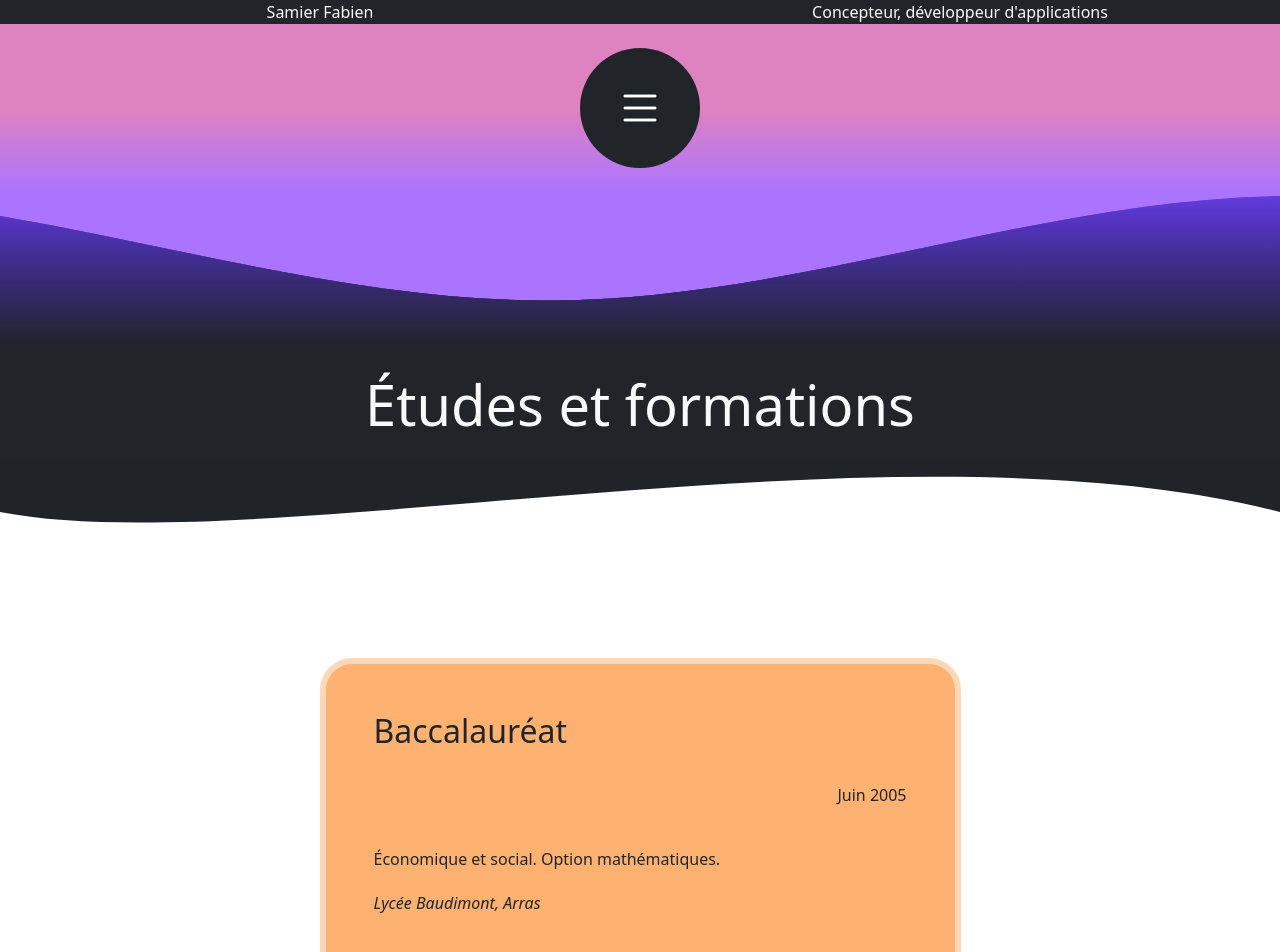
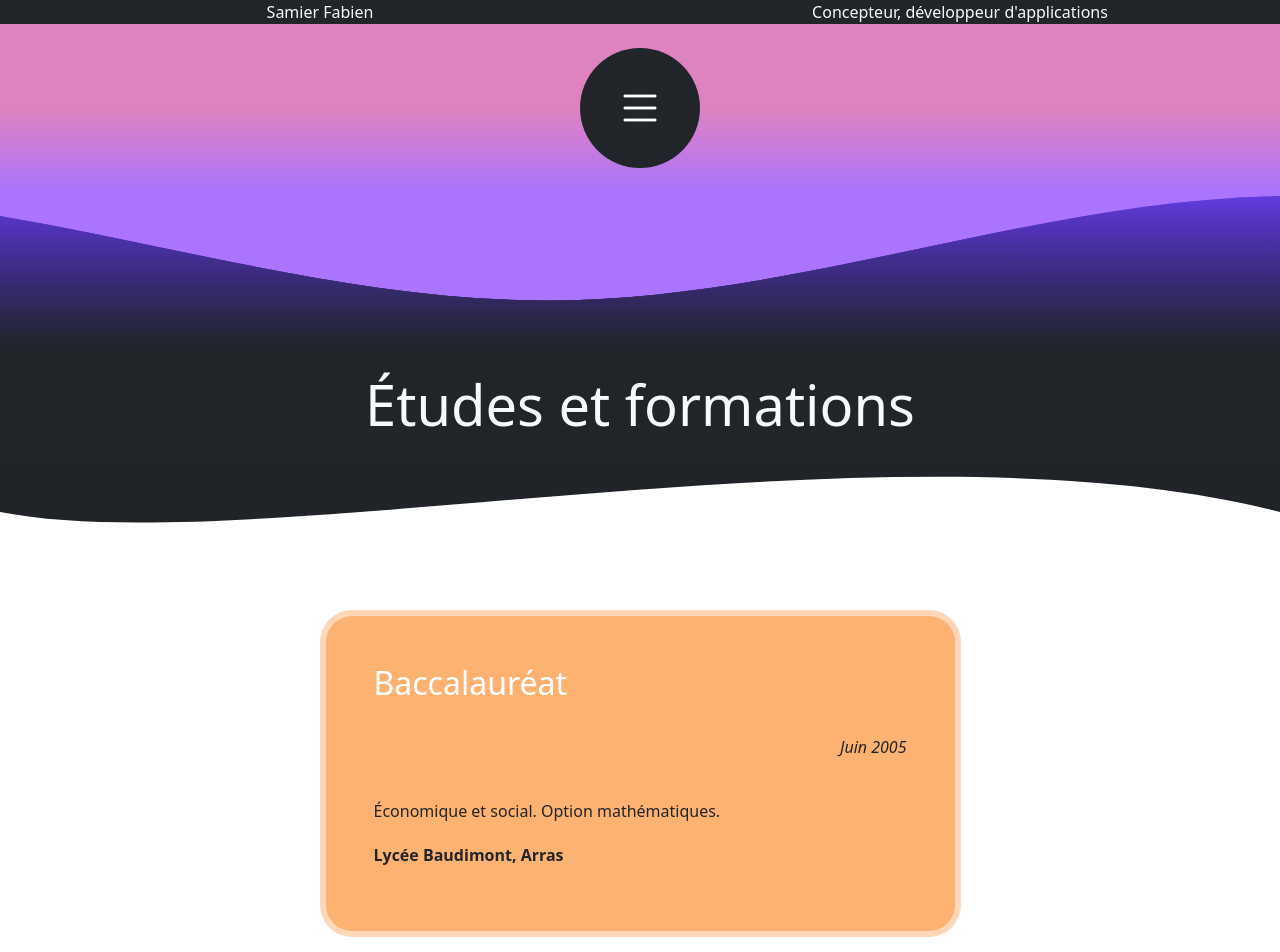
Before and after one commit to samier-fabien/samier_fabien_cv, a React (Vite) app: page /etudes in a window 1280 px wide. Shown: the top 952 px of the page. Built offline with nearby package versions, Linux system fonts and the light colour scheme.

Commit message:
Stylisation des dates et lieux + ajout de marge custom

```diff
--- a/src/components/StudiesCard.jsx
+++ b/src/components/StudiesCard.jsx
@@ -5,20 +5,20 @@ const StudiesCard = forwardRef(function StudiesCard(props, ref) {
   return (
     <div
       ref={ref}
-      className={`studies-card transition-duration-800 my-5 opacity-0 ${
+      className={`studies-card transition-duration-800 opacity-0 ${
         props.cssClasses ? props.cssClasses : ""
       }`}
     >
-      {props.title ? <h2 className="pb-4">{props.title}</h2> : ""}
-      {props.period ? <p className="text-end pb-4">{props.period}</p> : ""}
-      <p className="pb-1">{props.children}</p>
-      {props.place ? (
-        <p>
-          <em>{props.place}</em>
+      {props.title ? <h2 className="pb-4 text-white">{props.title}</h2> : ""}
+      {props.period ? (
+        <p className="text-end pb-4">
+          <em>{props.period}</em>
         </p>
       ) : (
         ""
       )}
+      <p className="pb-1">{props.children}</p>
+      {props.place ? <p className="fw-semibold">{props.place}</p> : ""}
     </div>
   );
 });
--- a/src/css/studiesCard.css
+++ b/src/css/studiesCard.css
@@ -6,4 +6,5 @@
   border: 0.4rem solid rgba(255, 255, 255, 0.5);
   border-radius: 2rem;
   padding: 3rem;
+  margin-bottom: 7rem;
 }
```
